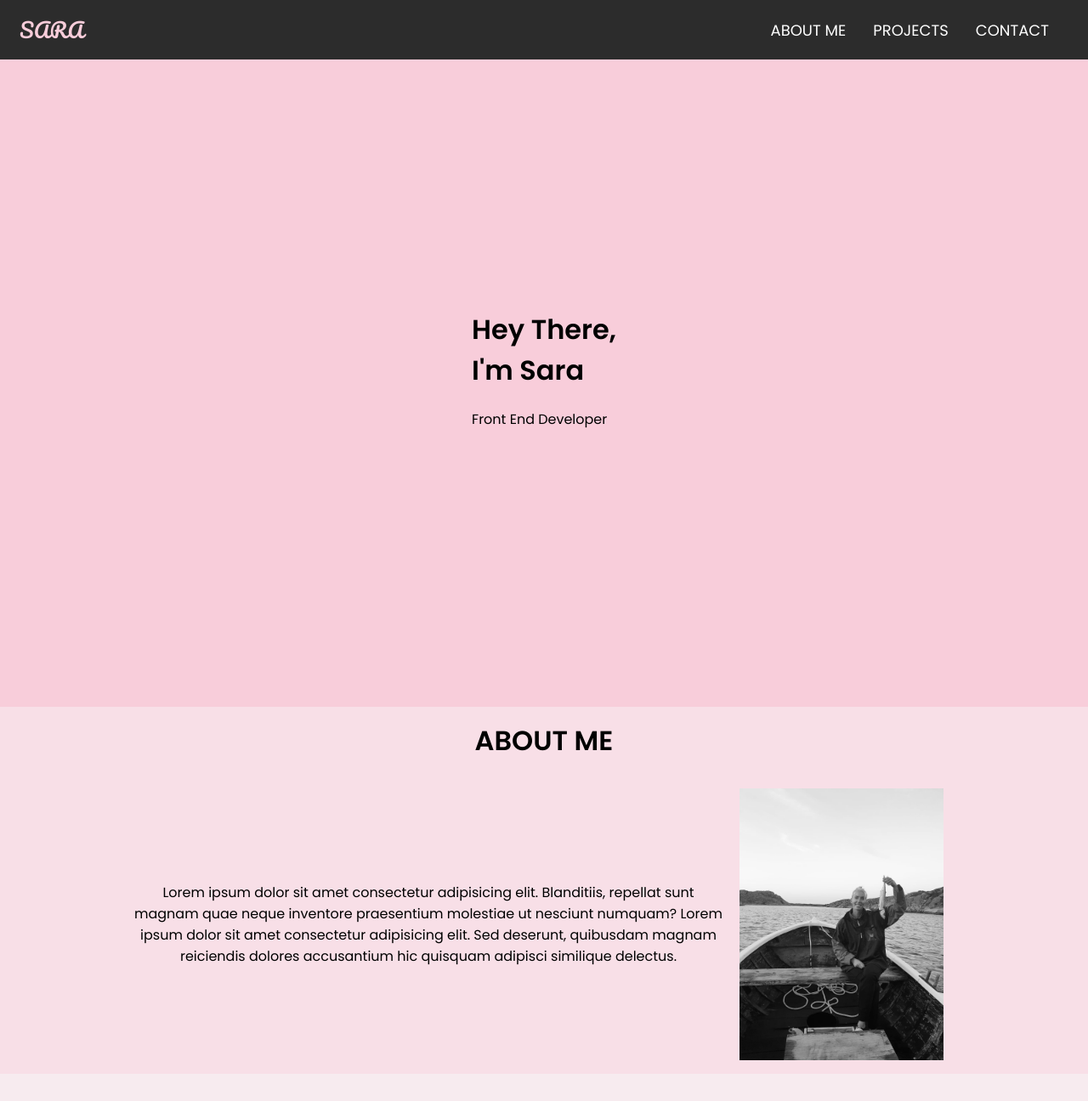
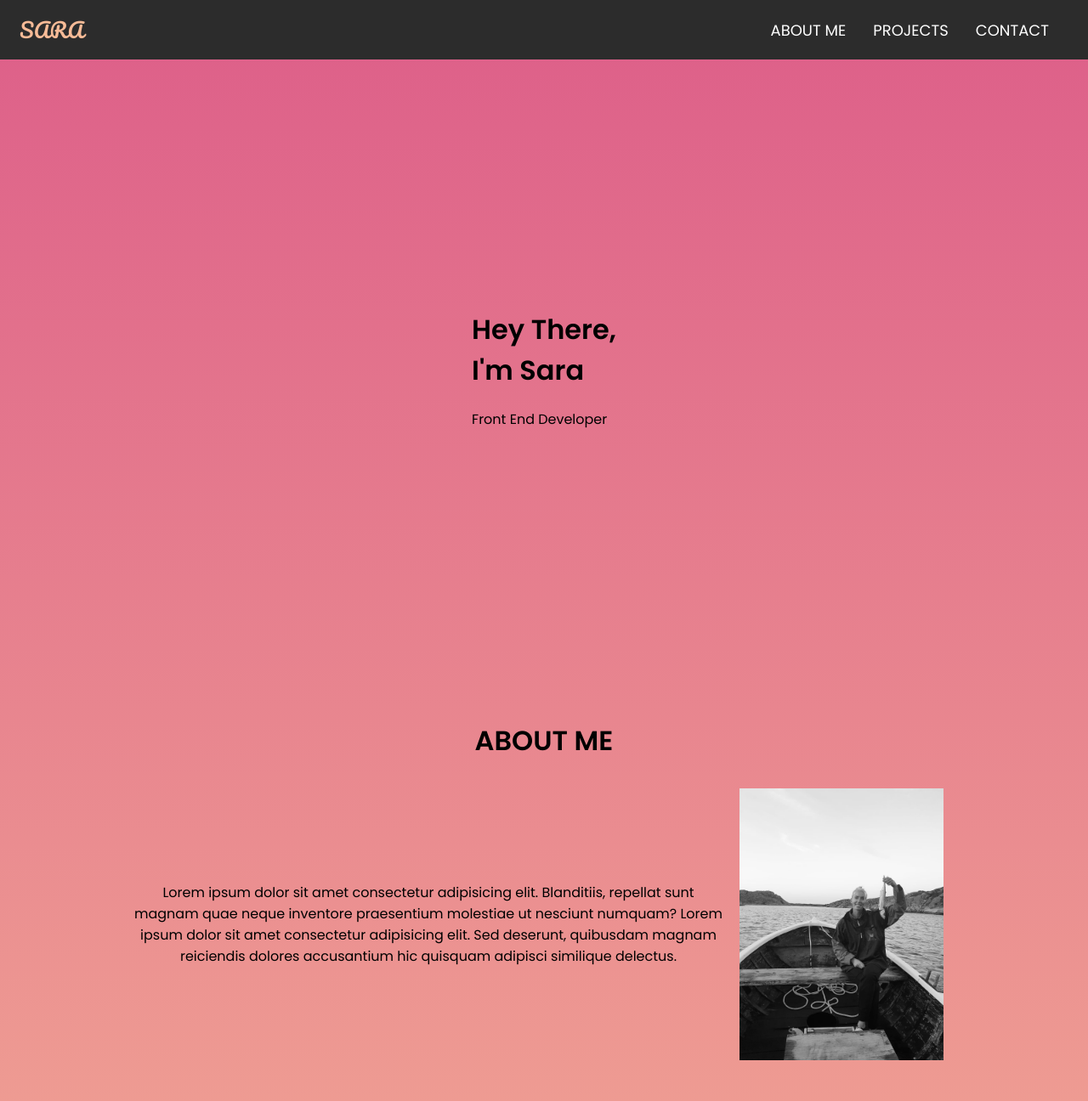
Before and after one commit to frontendsara/interactive-resume, a plain HTML site: page index.html in a window 1280 px wide. Shown: the top 1296 px of the page at 85% size. Drawn offline with Linux system fonts and the light colour scheme.

Commit message:
backgroundcolor

```diff
--- a/css/mobile.css
+++ b/css/mobile.css
@@ -1,6 +1,7 @@
 body{
     margin: 0;
     font-family: 'Poppins', sans-serif;
+    background-image: linear-gradient(#dd5e89, #f7bb97);
 }
 
 /*header*/
@@ -31,7 +32,7 @@ header{
 
 span{
     font-family: 'Pacifico', cursive;
-    color: #f8cdda;
+    color: #f7bb97;
 }
 
 .nav-container{
@@ -52,7 +53,6 @@ a{
     text-transform: uppercase;
 }
 
-
 /*js*/
 .active{
     display: block;
@@ -60,16 +60,12 @@ a{
 
 /*main*/
 .content-start{
-    background-color: #f8cdda;
+
     height: 100vh;
     margin-top: 2rem;
 }
 
 /*about me*/
-.section{
-    background-color: #f8dfe7;
-}
-
 .about-img{
     width: 15rem;
     padding: 1rem;
@@ -77,13 +73,13 @@ a{
 
 /*project*/
 .projects{
-    background-color: #f7ebef;
+
     padding-top: .5rem;
 }
 .projects-container{
     justify-content: space-around;
 
-    background-color: #f7ebef;
+
     padding-bottom: 2rem;
 }
 
@@ -95,6 +91,8 @@ a{
     padding: 1rem;
     background-color: white;
 }
+
+
 
 .img-card{
     width: 10rem;
@@ -116,6 +114,8 @@ a{
     font-size: 24px;
 }
 
+
+
 /*reuse*/
 .flex{ display: flex;}
 .flex-column{ flex-direction: column;}
--- a/index.html
+++ b/index.html
@@ -4,7 +4,7 @@
     <meta charset="UTF-8">
     <meta http-equiv="X-UA-Compatible" content="IE=edge">
     <meta name="viewport" content="width=device-width, initial-scale=1.0">
-    <title>Document</title>
+    <title>CV</title>
     <script src="main.js"></script>
     <link rel="preconnect" href="https://fonts.googleapis.com">
     <link rel="preconnect" href="https://fonts.gstatic.com" crossorigin>
@@ -15,6 +15,7 @@
     <link rel="stylesheet" href="./css/desktop.css">
 </head>
 <body>
+    <!----------------HEADER------------------->
     <header>
         <nav class="navbar flex-desk">
 
@@ -31,7 +32,7 @@
             </ul>
         </nav>
     </header>
-
+     <!----------------------ABOUT----------------------->
     <main>
         <div id="main" class="content-start flex flex-column justify-center align-center">
             <div class="text">
@@ -49,7 +50,7 @@
             </div>
             </div>
         </div>
-
+       <!----------------------PROJECT------------------------->
         <div class="projects text-center" id="projects">
             <h2>Projects</h2>
             <div class="projects-container text-center align-center flex flex-column">
@@ -78,7 +79,7 @@
                 </div>
             </div>
         </div>
-
+     <!---------------------------FOOTER----------------------->
         <footer class="text-center">
             <h2 id="contact">Contact me</h2>
             <div class="social flex justify-center">
```
